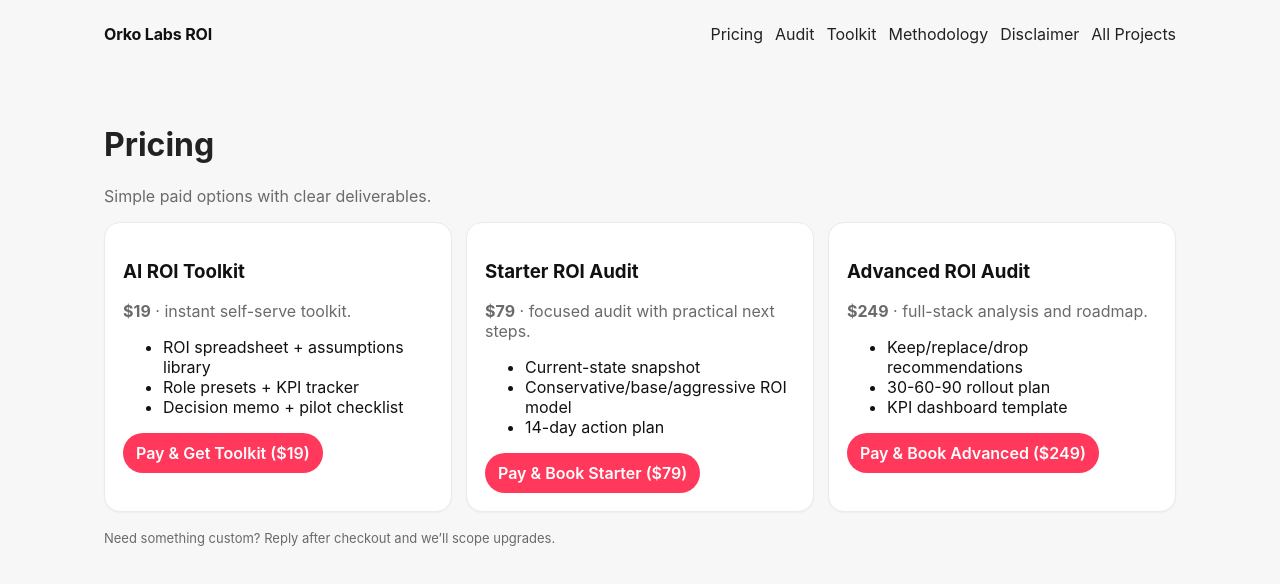
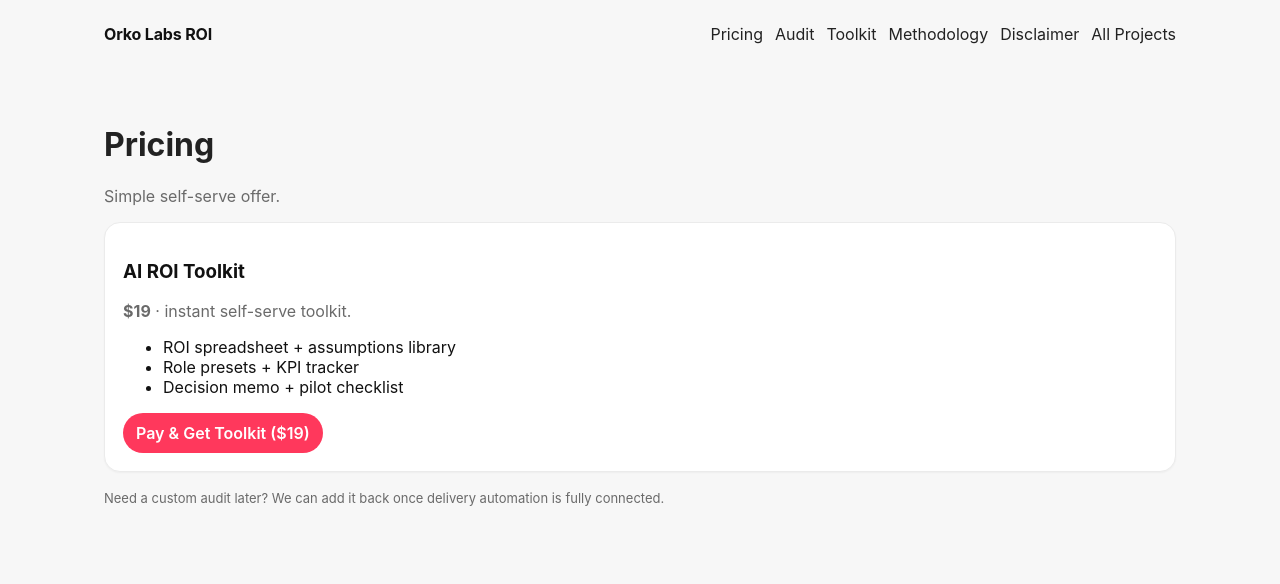
Before and after one commit to ankurvsoni/ai-tool-roi-calculators, a Next.js app: page /pricing in a window 1280 px wide. Shown: the top 584 px of the page. Built offline with nearby package versions, Linux system fonts and the light colour scheme.

Commit message:
Simplify monetization to toolkit-only and remove starter/advanced paths

```diff
--- a/app/audit/page.js
+++ b/app/audit/page.js
@@ -1,5 +1,5 @@
-import { PAYMENT_LINKS } from '@/lib/paymentLinks';
+import Link from 'next/link';
 
 export default function Audit(){
-  return <main className="wrap"><h1>Book ROI Audit</h1><div className="box"><p className="muted">Choose the audit tier that matches your depth needs.</p><div style={{display:'flex',gap:10,flexWrap:'wrap',marginTop:8}}><a className="btn" href={PAYMENT_LINKS.starter} target="_blank" rel="noopener noreferrer">Pay Starter ($79)</a><a className="btn" href={PAYMENT_LINKS.advanced} target="_blank" rel="noopener noreferrer">Pay Advanced ($249)</a></div></div><div className="success">After payment, you’ll receive confirmation and next-step instructions by email.</div></main>
+  return <main className="wrap"><h1>Audit Offer</h1><div className="box"><p className="muted">Custom audit checkout is temporarily paused while we finalize delivery automation.</p><p><Link className="btn" href="/toolkit">Go to Toolkit</Link></p></div></main>
 }
--- a/app/calculators/[slug]/CalculatorClient.js
+++ b/app/calculators/[slug]/CalculatorClient.js
@@ -56,7 +56,7 @@
         <strong>Recommended next action</strong>
         <p className="muted">Run this with your real last-30-day numbers, then compare 2 implementation paths.</p>
         <div style={{display:'flex',gap:10,flexWrap:'wrap',marginTop:8}}>
-          <a className="btn" href={PAYMENT_LINKS.starter} target="_blank" rel="noopener noreferrer" target="_blank" rel="noopener noreferrer">Pay & Book Starter Audit ($79)</a>
+          <a className="btn" href={PAYMENT_LINKS.toolkit} target="_blank" rel="noopener noreferrer" target="_blank" rel="noopener noreferrer">Get ROI Toolkit ($19)</a>
           <a className="btn" href={PAYMENT_LINKS.toolkit} target="_blank" rel="noopener noreferrer">Pay & Get ROI Toolkit ($19)</a>
           <button className="btn" onClick={() => navigator.clipboard.writeText(summary)}>Copy result summary</button>
         </div>
--- a/app/page.js
+++ b/app/page.js
@@ -11,7 +11,7 @@
         <p className="muted">Model cost, savings, payback, and break-even before you commit to any subscription.</p>
         <div className="ctaRow">
           <Link className="btn" href="/pricing">See Pricing</Link>
-          <Link className="btn" href="/audit">Book ROI Audit</Link>
+          <Link className="btn" href="/audit">Get Toolkit</Link>
           <Link className="btn" href="/toolkit">Get Toolkit</Link>
         </div>
       </section>
--- a/app/pricing/page.js
+++ b/app/pricing/page.js
@@ -1,9 +1,7 @@
 import { PAYMENT_LINKS } from '@/lib/paymentLinks';
 
 export default function Pricing(){
-  return <main className="wrap"><h1>Pricing</h1><p className="muted">Simple paid options with clear deliverables.</p><div className="grid">
+  return <main className="wrap"><h1>Pricing</h1><p className="muted">Simple self-serve offer.</p><div className="grid">
     <div className="card"><h3>AI ROI Toolkit</h3><p className="muted"><strong>$19</strong> · instant self-serve toolkit.</p><ul><li>ROI spreadsheet + assumptions library</li><li>Role presets + KPI tracker</li><li>Decision memo + pilot checklist</li></ul><a className="btn" href={PAYMENT_LINKS.toolkit} target="_blank" rel="noopener noreferrer">Pay & Get Toolkit ($19)</a></div>
-    <div className="card"><h3>Starter ROI Audit</h3><p className="muted"><strong>$79</strong> · focused audit with practical next steps.</p><ul><li>Current-state snapshot</li><li>Conservative/base/aggressive ROI model</li><li>14-day action plan</li></ul><a className="btn" href={PAYMENT_LINKS.starter} target="_blank" rel="noopener noreferrer">Pay & Book Starter ($79)</a></div>
-    <div className="card"><h3>Advanced ROI Audit</h3><p className="muted"><strong>$249</strong> · full-stack analysis and roadmap.</p><ul><li>Keep/replace/drop recommendations</li><li>30-60-90 rollout plan</li><li>KPI dashboard template</li></ul><a className="btn" href={PAYMENT_LINKS.advanced} target="_blank" rel="noopener noreferrer">Pay & Book Advanced ($249)</a></div>
-  </div><p className="footer">Need something custom? Reply after checkout and we’ll scope upgrades.</p></main>
+  </div><p className="footer">Need a custom audit later? We can add it back once delivery automation is fully connected.</p></main>
 }
```
